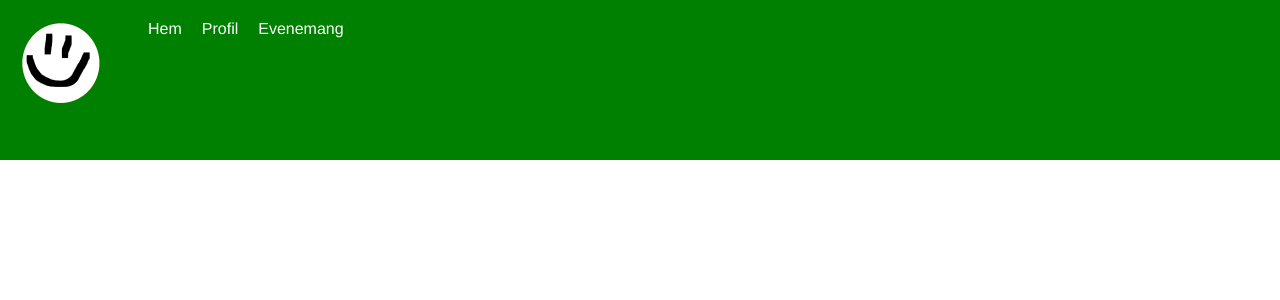
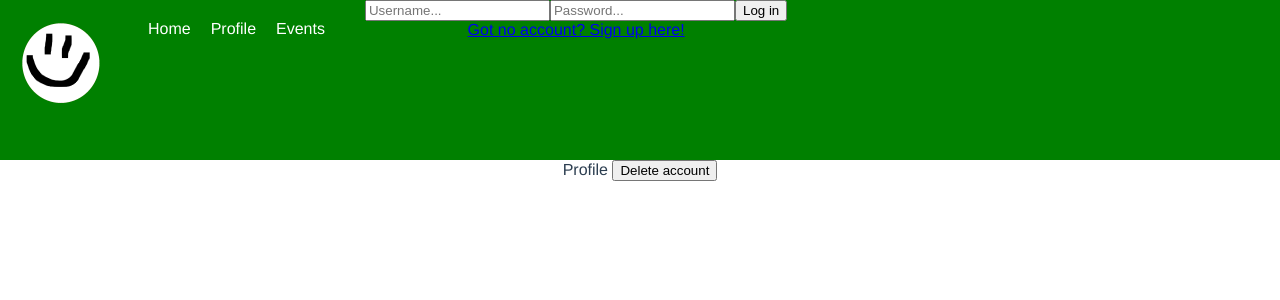
Before and after one commit to Hankybree/Sporty, a Vue app in the folder frontend/: page /#/profile in a window 1280 px wide. Shown: the top 300 px of the page. Built offline with nearby package versions, Linux system fonts and the light colour scheme; no server answers; sample sign-in values are in the browser's storage.

Commit message:
Implemented signup, login, logout and delete account frontend

```diff
--- a/frontend/src/App.vue
+++ b/frontend/src/App.vue
@@ -3,19 +3,37 @@
     <header>
       <img src="./assets/logo.png" alt="Logo" height="128" width="128">
       <nav id="links">
-        <router-link to="/">Hem</router-link>
-        <router-link to="/profil">Profil</router-link>
-        <router-link to="/evenemang">Evenemang</router-link>
+        <router-link to="/">Home</router-link>
+        <router-link to="/profile">Profile</router-link>
+        <router-link to="/events">Events</router-link>
       </nav>
+      <div id="login-ui">
+        <div v-if="!$store.state.loggedIn">
+          <LogIn></LogIn>
+          <router-link to="/signup">Got no account? Sign up here!</router-link>
+        </div>
+        <div v-else>
+          <input value="Log out" type="button" @click="$store.dispatch('logout')">
+        </div>
+      </div>
     </header>
     <router-view id="view"></router-view>
   </div>
 </template>
 
 <script>
+import LogIn from './components/LogIn.vue'
 
 export default {
-  name: 'App'
+  created() {
+    if (localStorage.getItem('token') !== null) {
+      this.$store.dispatch('getSession')
+    }
+  },
+  name: 'App',
+  components: {
+    LogIn
+  }
 }
 </script>
 
@@ -45,6 +63,9 @@ header {
   text-decoration: none;
   color: white;
 }
+#login-ui {
+  float: right;
+}
 #view {
   min-height: 80vh;
 }
--- a/frontend/src/components/CreateEvent.vue
+++ b/frontend/src/components/CreateEvent.vue
@@ -3,7 +3,7 @@
     <input id="post-sport" type="text" placeholder="Vilken sport?" />
     <input id="post-title" type="text" placeholder="Ge evenemanget en titel..." />
     <textarea id="post-description" placeholder="Beskriv evenemanget..." cols="30" rows="10"></textarea>
-    <input type="button" value="Skapa" @click="$store.dispatch('postEvent')" />
+    <input type="button" value="Create" @click="$store.dispatch('postEvent')" />
   </div>
 </template>
 
--- a/frontend/src/components/LogIn.vue
+++ b/frontend/src/components/LogIn.vue
@@ -1,5 +1,11 @@
 <template>
-  <input>
+  <div>
+    <div>
+      <input id="login-name" type="text" placeholder="Username...">
+      <input id="login-password" type="password" placeholder="Password...">
+      <input value="Log in" type="button" @click="$store.dispatch('login')">
+    </div>
+  </div>
 </template>
 
 <script>
@@ -10,5 +16,4 @@ export default {
 </script>
 
 <style scoped>
-
 </style>
--- a/frontend/src/components/UpdateEvent.vue
+++ b/frontend/src/components/UpdateEvent.vue
@@ -3,7 +3,7 @@
     <input id="patch-sport" type="text" placeholder="Vilken sport?" :value="$store.state.events[$store.state.eventIndex].eventSport">
     <input id="patch-title" type="text" placeholder="Ge evenemanget en titel..." :value="$store.state.events[$store.state.eventIndex].eventTitle">
     <textarea id="patch-description" placeholder="Beskriv evenemanget..." cols="30" rows="10" v-model="$store.state.events[$store.state.eventIndex].eventDescription"></textarea>
-    <input type="button" value="Spara ändringar" @click="$store.dispatch('patchEvent')">
+    <input type="button" value="Save changes" @click="$store.dispatch('patchEvent')">
   </div>
 </template>
 
--- a/frontend/src/scripts/actions.js
+++ b/frontend/src/scripts/actions.js
@@ -15,7 +15,8 @@ export const actions = {
                 eventDescription: document.querySelector('#post-description').value
             }),
             headers: {
-                'Content-Type': 'application/json'
+                'Content-Type': 'application/json',
+                'Token': localStorage.getItem('token')
             },
             method: 'POST'
         }).then(response => response.json())
@@ -46,36 +47,107 @@ export const actions = {
     deleteEvent(context) {
         fetch('http://localhost:3500/events/' + context.state.events[context.state.eventIndex].eventId, {
             method: 'DELETE'
-        }).then(response => response)
+        }).then(response => response.json())
             .then(result => {
                 console.log(result)
                 context.dispatch('getEvents')
             })
     },
     openPostUI(context) {
-        if(!context.state.showPostUI) {
+        if (!context.state.showPostUI) {
             context.commit('setPostUI', true)
         } else {
             context.commit('setPostUI', false)
         }
     },
     openPatchUI(context) {
-        if(!context.state.showPatchUI) {
+        if (!context.state.showPatchUI) {
             context.commit('setPatchUI', true)
         } else {
             context.commit('setPatchUI', false)
         }
     },
+    getSession(context) {
+        fetch('http://localhost:3500/session', {
+            headers: {
+                'Token': localStorage.getItem('token')
+            }
+        }).then(response => response.json())
+            .then(result => {
+                context.commit('setActiveUser', result.sessionUserId)
+                context.commit('setLoggedIn', true)
+            })
+    },
     signup() {
-
+        if (document.querySelector('#signup-password').value === document.querySelector('#confirm-password').value) {
+            fetch('http://localhost:3500/signup', {
+                body: JSON.stringify({
+                    userName: document.querySelector('#signup-name').value,
+                    userPassword: document.querySelector('#signup-password').value,
+                    userMail: document.querySelector('#signup-mail').value
+                }),
+                headers: {
+                    'Content-Type': 'application/json'
                 },
-    login() {
-
+                method: 'POST'
+            }).then(response => response.json())
+                .then(result => {
+                    if (result.status === 1) {
+                        window.location.replace('/')
+                    } else {
+                        alert(result.message)
+                    }
+                })
+        } else {
+            alert('Password confirmation failed')
+        }
     },
-    logout() {
-
+    login(context) {
+        fetch('http://localhost:3500/login', {
+            body: JSON.stringify({
+                userName: document.querySelector('#login-name').value,
+                userPassword: document.querySelector('#login-password').value
+            }),
+            headers: {
+                'Content-Type': 'application/json'
             },
-    deleteAccount() {
-
+            method: 'POST'
+        }).then(response => response.json())
+            .then(result => {
+                if (result.status === 1) {
+                    localStorage.setItem('token', result.token)
+                    context.commit('setActiveUser', result.user)
+                    context.commit('setLoggedIn', true)
+                } else {
+                    alert(result.message)
+                }
+            })
+    },
+    logout(context) {
+        fetch('http://localhost:3500/logout', {
+            headers: {
+                'Token': localStorage.getItem('token')
+            },
+            method: 'DELETE'
+        }).then(response => response.json())
+            .then(result => {
+                localStorage.removeItem('token')
+                context.commit('setActiveUser', -1)
+                context.commit('setLoggedIn', false)
+                alert(result.message)
+            })
+    },
+    deleteAccount(context) {
+        fetch('http://localhost:3500/users', {
+            headers: {
+                'Token': localStorage.getItem('token')
+            },
+            method: 'DELETE'
+        }).then(response => response.json())
+        .then(result => {
+            context.commit('setActiveUser', -1)
+            context.commit('setLoggedIn', false)
+            alert(result.message)
+        })
     }
 }
--- a/frontend/src/views/EventView.vue
+++ b/frontend/src/views/EventView.vue
@@ -2,7 +2,7 @@
   <div class="content">
     <div id="ui">
 
-      <h1>Evenemang</h1>
+      <h1>Events</h1>
       <input type="button" value="Skapa nytt evenemang" @click="$store.dispatch('openPostUI')">
 
       <div id="post-ui" v-if="$store.state.showPostUI">
@@ -22,28 +22,28 @@
 
         <h1 id="title">{{ $store.state.events[$store.state.eventIndex].eventTitle }}</h1>
 
-        <h2>Dessa kommer:</h2>
+        <h2>These will come:</h2>
         <div id="participants">
           <div :key="goer" v-for="goer in $store.state.events[$store.state.eventIndex].eventGoers">
             {{ goer }}
           </div>
         </div>
 
-        <div id="type">Detta är ett event av typen: {{ $store.state.events[$store.state.eventIndex].eventSport }}</div>
+        <div id="type">This is an event of type: {{ $store.state.events[$store.state.eventIndex].eventSport }}</div>
         <div id="description">{{ $store.state.events[$store.state.eventIndex].eventDescription }}</div>
-        <div id="created-by">Skapat av: {{ $store.state.events[$store.state.eventIndex].eventUser }}</div>
+        <div id="created-by">Created by: {{ $store.state.events[$store.state.eventIndex].eventUser }}</div>
 
         <div v-if="$store.state.activeUser === $store.state.events[eventIndex].eventUser">
-          <input type="button" value="Redigera" @click="$store.dispatch('openPatchUI')">
+          <input type="button" value="Edit" @click="$store.dispatch('openPatchUI')">
           <div id="patch-ui" v-if="$store.state.showPatchUI">
             <UpdateEvent></UpdateEvent>
           </div>
-          <input type="button" value="Radera" @click="$store.dispatch('deleteEvent')">
+          <input type="button" value="Delete" @click="$store.dispatch('deleteEvent')">
         </div>
 
       </div>
       <div v-else>
-        <h1>Här var det tomt! Skapa ett nytt evenemang</h1>
+        <h1>Wow how empty. You should create a new event!</h1>
       </div>
     </div>
   </div>
--- a/frontend/src/views/ProfileView.vue
+++ b/frontend/src/views/ProfileView.vue
@@ -1,6 +1,8 @@
 <template>
   <div class="content">
-    Profil {{ $route.params.anvandare }}
+    Profile
+
+    <input type="button" value="Delete account" @click="$store.dispatch('deleteAccount')">
   </div>
 </template>
 
--- /dev/null
+++ b/frontend/src/views/SignUpView.vue
@@ -0,0 +1,23 @@
+<template>
+  <div>
+    <input id="signup-name" type="text" placeholder="Choose a username...">
+    <input id="signup-password" type="password" placeholder="Choose a password...">
+    <input id="confirm-password" type="password" placeholder="Confirm password...">
+    <input id="signup-mail" type="text" placeholder="Enter your e-mail...">
+    <input type="button" value="Create account" @click="$store.dispatch('signup')">
+  </div>
+</template>
+
+<script>
+
+export default {
+  name: 'SignUpView'
+}
+</script>
+
+<style scoped>
+  div {
+    display: flex;
+    flex-direction: column;
+  }
+</style>
```
Also changed, not shown: frontend/src/components/SignUp.vue (deleted, +0 -14 lines), frontend/src/main.js (+12 -6 lines). Lines whose indentation alone changed are shown as unchanged.
